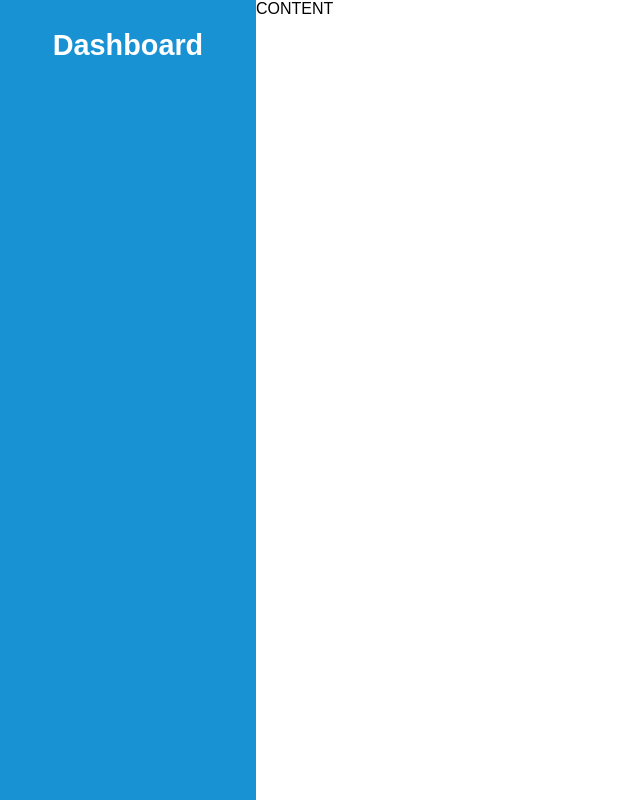
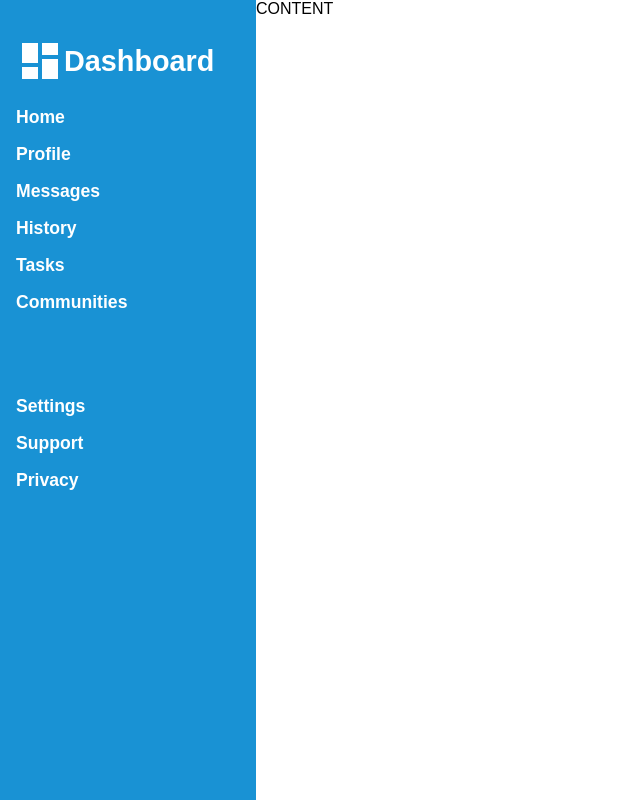
Before and after one commit to jozef-hudec-27/admin-dashboard, a plain HTML site: page index.html in a window 1280 px wide. Shown: the whole page, without its empty margins (0-640 px from the left). Drawn offline with Linux system fonts and the light colour scheme.

Commit message:
Add dashboard items to the sidebar

```diff
--- a/css/style.css
+++ b/css/style.css
@@ -15,6 +15,26 @@ body {
     background-color: rgb(25,146,212);
     color: white;
     text-align: center;
+    padding: 16px;
+}
+
+.dashboard-items {
+    display: flex;
+    height: 50%;
+    flex-direction: column;
+    align-items: flex-start;
+    row-gap: 16px;
+    font-weight: 600;
+    font-size: 1.1em;
+}
+
+.logo {
+    display: flex;
+    align-items: center;
+}
+
+.dashboard-item:nth-last-child(3) {
+    margin-top: auto;
 }
 
 .logo > p {
--- a/index.html
+++ b/index.html
@@ -11,7 +11,20 @@
     <div class="container">
         <div class="sidebar">
             <div class="logo">
+                <img src="./icons/view-dashboard.png" alt="dashboard icon">
                 <p>Dashboard</p>
+            </div>
+
+            <div class="dashboard-items">
+                <div class="dashboard-item">Home</div>
+                <div class="dashboard-item">Profile</div>
+                <div class="dashboard-item">Messages</div>
+                <div class="dashboard-item">History</div>
+                <div class="dashboard-item">Tasks</div>
+                <div class="dashboard-item">Communities</div>
+                <div class="dashboard-item">Settings</div>
+                <div class="dashboard-item">Support</div>
+                <div class="dashboard-item">Privacy</div>
             </div>
         </div>
 
```
Also changed, not shown: icons/view-dashboard.png (added).
